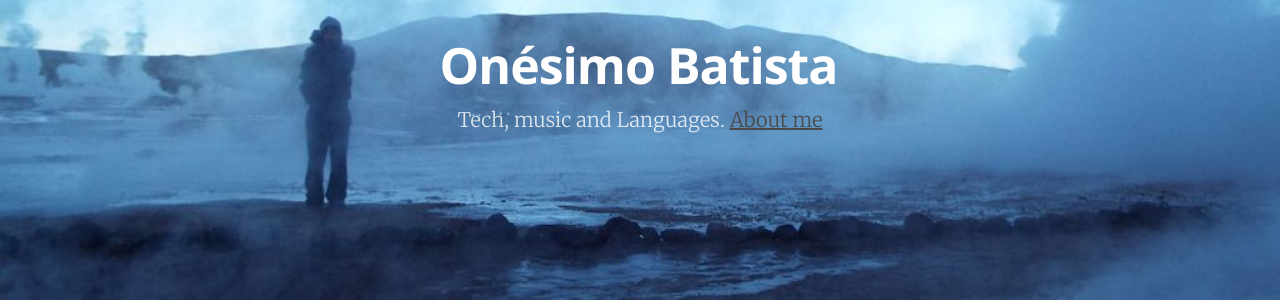
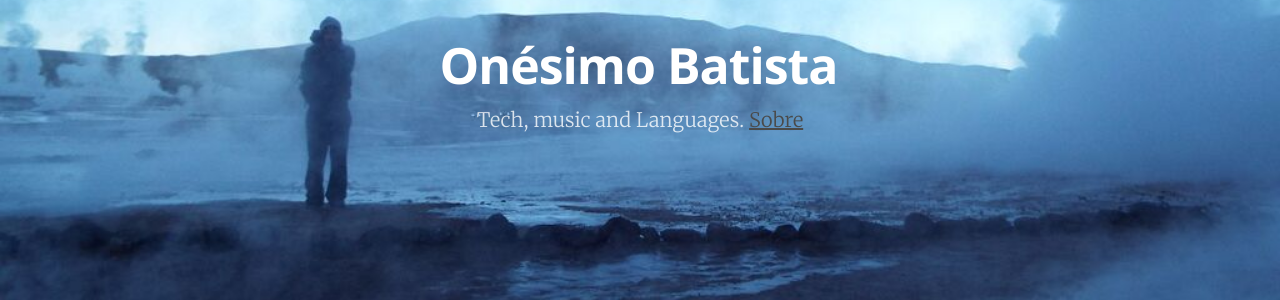
Before and after one commit to onesimo/blog, a Jekyll site: the page built from index.html, in a window 1280 px wide. Shown: the part 369-669 px from the top of the page. Built offline with Jekyll 4.4.1, drawn with Linux system fonts in a browser that asks for light colours; the list of posts is cut into pages by our own code.

Commit message:
new about

```diff
--- a/index.html
+++ b/index.html
@@ -19,7 +19,7 @@ about: 'about.html'
             <h1 class="page-title">{{ site.name }}</h1>
             <h2 class="page-description">
                 {% if site.description %} {{ site.description }}. {% endif %}
-                {% if site.urls.about %} <a href='{{ site.urls.about }}'> About me </a> {% endif %}
+                {% if site.urls.about %} <a href='{{ site.urls.about }}'> Sobre </a> {% endif %}
             </h2>
         </div>
     </div>
```
